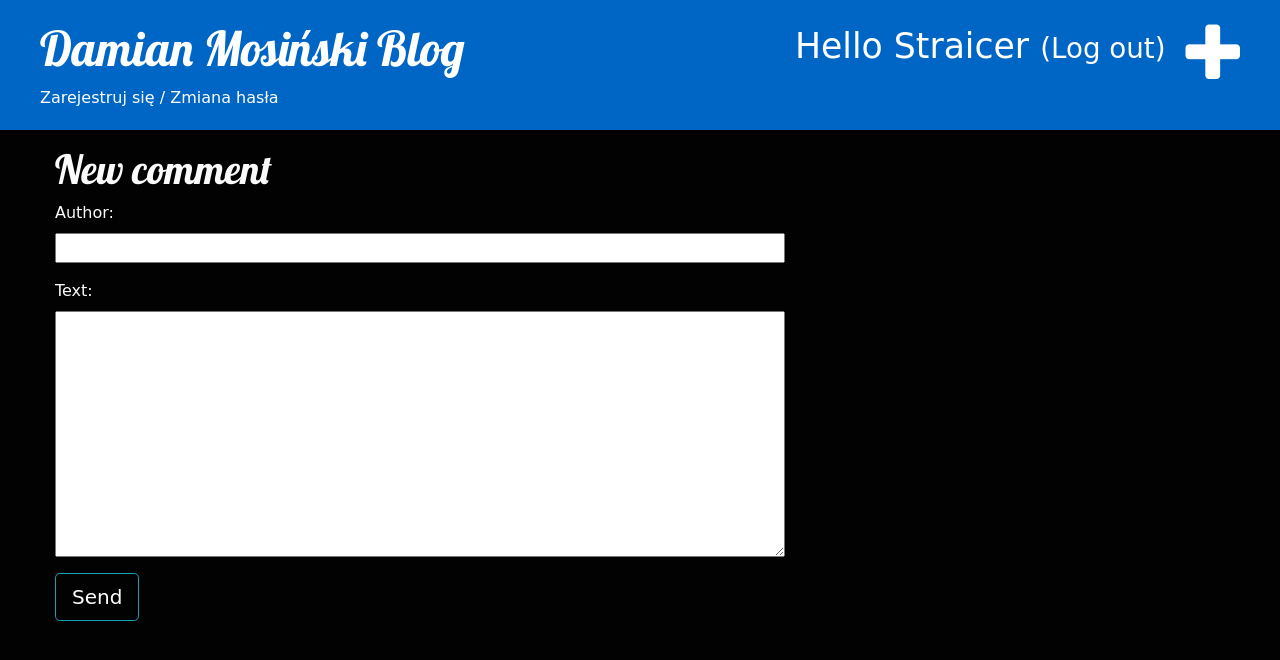
After one commit to Straicur/Straicur-aplikacje-internetowe-Mosinski-185ic, a Django app: page /post/1/comment/ in a window 1280 px wide. The commit adds this page. Shown: the top 660 px of the page. Run offline with Django 3.2, Linux system fonts and the light colour scheme; a user stored in the database is signed in; tables that the repository leaves empty hold one stand-in row (values such as "Sample post"); some libraries are stand-ins or nearby versions.

Commit message:
Commit lab 5

```diff
--- a/blog/admin.py
+++ b/blog/admin.py
@@ -1,4 +1,5 @@
 from django.contrib import admin
-from .models import Post
+from .models import Post , Comment
 
 admin.site.register(Post)
+admin.site.register(Comment)
--- a/blog/forms.py
+++ b/blog/forms.py
@@ -1,9 +1,14 @@
 from django import forms
 
-from .models import Post
+from .models import Post ,Comment
 
 class PostForm(forms.ModelForm):
 
     class Meta:
         model = Post
         fields = ('title', 'text',)
+class CommentForm(forms.ModelForm):
+
+    class Meta:
+        model = Comment
+        fields = ('author', 'text',)
--- a/blog/models.py
+++ b/blog/models.py
@@ -17,3 +17,19 @@ class Post(models.Model):
 
     def __str__(self):
         return self.title
+
+    def approved_comments(self):
+        return self.comments.filter(approved_comment=True)
+class Comment(models.Model):
+    post = models.ForeignKey('blog.Post', on_delete=models.CASCADE, related_name='comments')
+    author = models.CharField(max_length=200)
+    text = models.TextField()
+    created_date = models.DateTimeField(default=timezone.now)
+    approved_comment = models.BooleanField(default=False)
+
+    def approve(self):
+        self.approved_comment = True
+        self.save()
+
+    def __str__(self):
+        return self.text
--- a/blog/static/css/blog.css
+++ b/blog/static/css/blog.css
@@ -7,7 +7,9 @@ body{
     margin-left: 10px;
     margin-top: 10px;
 }
-
+.comment {
+    margin: 20px 0px 20px 20px;
+}
 .tabelalogin{
     padding: 20px ;
     margin-top: 30px;
--- /dev/null
+++ b/blog/templates/blog/add_comment_to_post.html
@@ -0,0 +1,9 @@
+{% extends 'blog/base.html' %}
+
+{% block content %}
+    <h1>New comment</h1>
+    <form method="POST" class="post-form">{% csrf_token %}
+        {{ form.as_p }}
+        <button type="submit" class="btn btn-outline-info btn-lg"aria-hidden="true" style="color:white">Send</button>
+    </form>
+{% endblock %}
--- a/blog/templates/blog/base.html
+++ b/blog/templates/blog/base.html
@@ -13,8 +13,10 @@
     </head>
     <body>
         <div class="page-header">
+            {% if user.is_superuser %}
+            <a href="{% url 'post_new' %}" class="top-menu"><span class="fa fa-plus fa-2x"></span></a>
+            {% endif %}
             {% if user.is_authenticated %}
-            <a href="{% url 'post_new' %}" class="top-menu"><span class="fa fa-plus fa-2x"></span></a>
             <p class="top-menu">Hello {{ user.username }} <small>(<a href="{% url 'logout' %}" class = "loguout">Log out</a>)</small></p>
             {% else %}
             <p class="top-menu"> <a href="{% url 'login' %}"class = "loguout" >Zaloguj sie<span class="glyphicon glyphicon-lock"></span></a></p>
--- a/blog/templates/blog/post_list.html
+++ b/blog/templates/blog/post_list.html
@@ -8,6 +8,7 @@
             </div>
             <h2><a href="{% url 'post_detail' pk=post.pk %}">{{ post.title }}</a></h2>
             <p>{{ post.text|linebreaksbr }}</p>
+            <a href="{% url 'post_detail' pk=post.pk %}">Comments: {{ post.approved_comments.count }}</a>
         </div>
     {% endfor %}
 {% endblock %}
--- a/blog/urls.py
+++ b/blog/urls.py
@@ -7,5 +7,7 @@ urlpatterns = [
     path('post/new/', views.post_new, name='post_new'),
     path('post/<int:pk>/edit/', views.post_edit, name='post_edit'),
     path('post/<pk>/remove/', views.post_remove, name='post_remove'),
-
+    path('post/<int:pk>/comment/', views.add_comment_to_post, name='add_comment_to_post'),
+    path('comment/<int:pk>/approve/', views.comment_approve, name='comment_approve'),
+    path('comment/<int:pk>/remove/', views.comment_remove, name='comment_remove'),
 ]
--- a/blog/views.py
+++ b/blog/views.py
@@ -1,7 +1,7 @@
 from django.shortcuts import render
 from django.utils import timezone
 from .models import Post
-from .forms import PostForm
+from .forms import PostForm, CommentForm , Comment
 from django.shortcuts import redirect ,render, get_object_or_404
 from django.contrib.auth.decorators import login_required
 from django.contrib.auth.forms import UserCreationForm
@@ -62,3 +62,27 @@ def signup(request):
     return render(request,"registration/signup.html",{
         "form":form
     })
+@login_required
+def add_comment_to_post(request, pk):
+    post = get_object_or_404(Post, pk=pk)
+    if request.method == "POST":
+        form = CommentForm(request.POST)
+        if form.is_valid():
+            comment = form.save(commit=False)
+            comment.post = post
+            comment.save()
+            return redirect('post_detail', pk=post.pk)
+    else:
+        form = CommentForm()
+    return render(request, 'blog/add_comment_to_post.html', {'form': form})
+@login_required
+def comment_approve(request, pk):
+    comment = get_object_or_404(Comment, pk=pk)
+    comment.approve()
+    return redirect('post_detail', pk=comment.post.pk)
+
+@login_required
+def comment_remove(request, pk):
+    comment = get_object_or_404(Comment, pk=pk)
+    comment.delete()
+    return redirect('post_detail', pk=comment.post.pk)
--- a/mysite/settings.py
+++ b/mysite/settings.py
@@ -141,11 +141,8 @@ STATIC_ROOT = os.path.join(BASE_DIR, 'staticfiles')
 django_heroku.settings(locals())
 
 AUTHENTICATION_BACKENDS = (
-
-
     'django.contrib.auth.backends.ModelBackend',
     'allauth.account.auth_backends.AuthenticationBackend',
-
 )
 
 SITE_ID = 1
```
Also changed, not shown: blog/templates/blog/post_detail.html (+19 -0 lines), blog/migrations/0002_comment.py (added).
